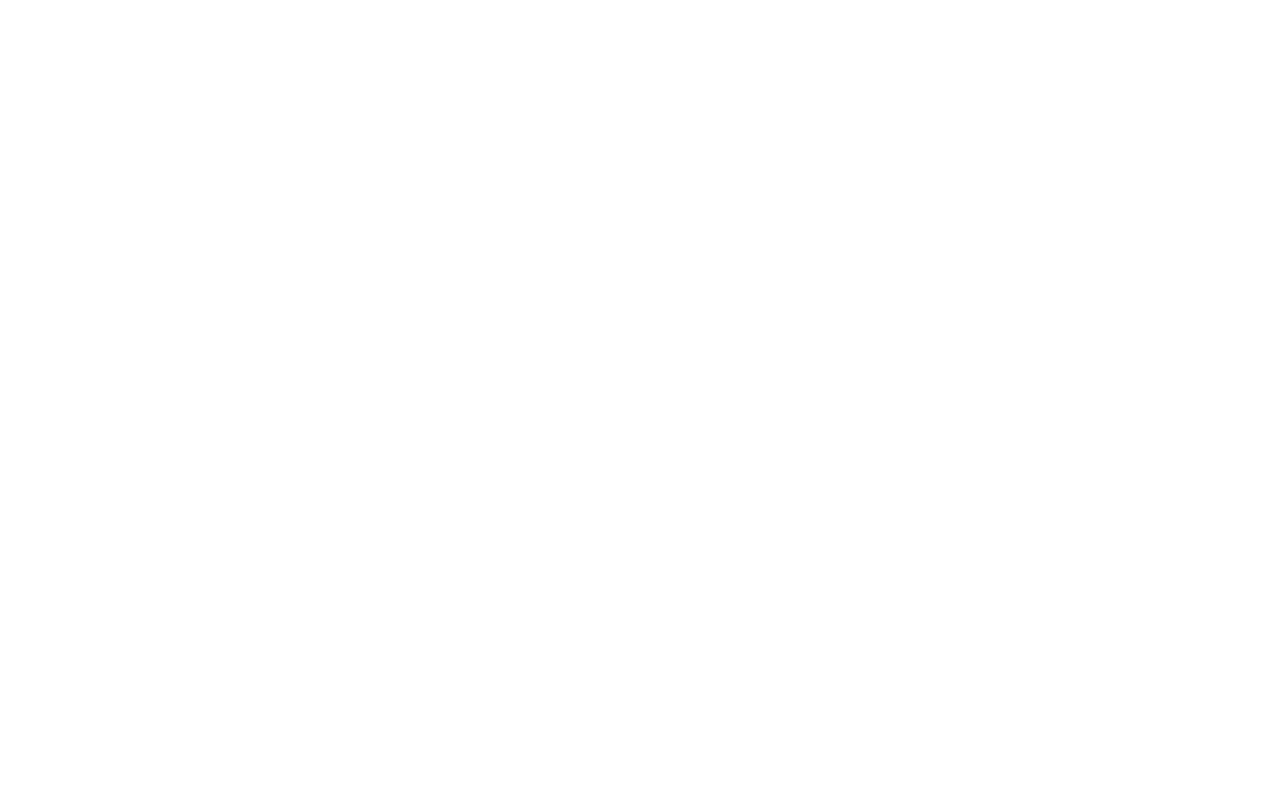
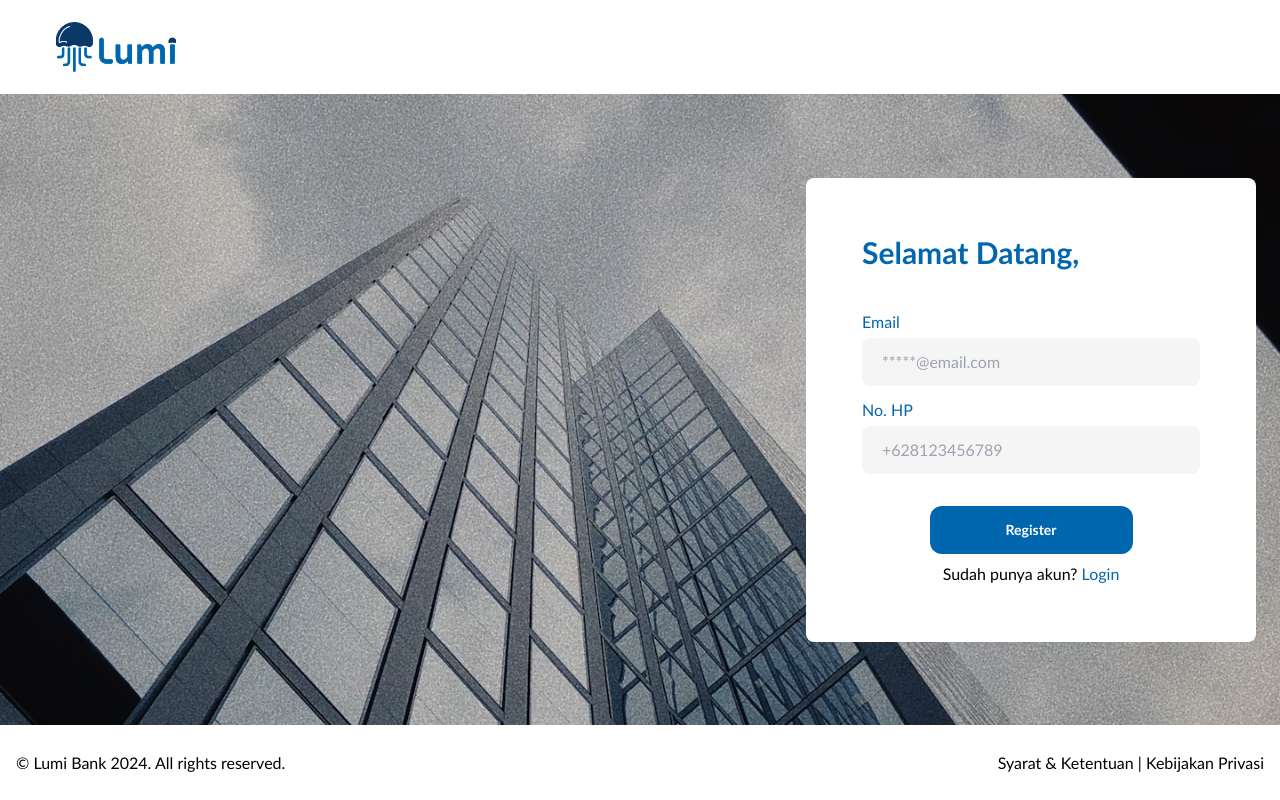
Before and after one commit to SYNRGY7-Team4/Frontend, a React (Vite) app: page /register in a window 1280 px wide. Before the commit this address had no page. Built offline with nearby package versions, Linux system fonts and the light colour scheme.

Commit message:
slicing-register-page

```diff
--- a/src/App.tsx
+++ b/src/App.tsx
@@ -1,6 +1,7 @@
 import { Route, Routes, useLocation } from "react-router-dom"
 import Button from "@/components/Button/Button"
 import { Login } from "@/pages"
+import { Register } from "@/pages"
 
 function App() {
   const location = useLocation()
@@ -27,6 +28,7 @@
         />
 
         <Route path='/login' element={<Login />} />
+        <Route path='/register' element={<Register />} />
       </Routes>
     </>
   )
--- a/src/pages/Register/register.tsx
+++ b/src/pages/Register/register.tsx
@@ -0,0 +1,63 @@
+import bgAuth from "@/assets/bg-auth.jpg"
+import { Link } from "react-router-dom"
+import Button from "@/components/Button/Button"
+import Header from "@/components/Header/Header"
+import Footer from "@/components/Footer/Footer"
+import Input from "@/components/Input/Input"
+import Label from "@/components/Label/Label"
+
+export default function Register() {
+  return (
+    <>
+      <Header />
+      <main
+        className='w-full h-[calc(100vh-73px-75px)] md:h-[calc(100vh-94px-75px)] bg-cover bg-center'
+        style={{ backgroundImage: `url(${bgAuth})` }}
+      >
+        <div className='container mx-auto px-6 flex items-center justify-center md:justify-end h-full'>
+          <div className='bg-neutral-01 px-8 py-14 md:px-14 rounded-lg w-[450px]'>
+            <h1 className='mb-10 text-3xl text-primary-blue font-bold'>
+              Selamat Datang,
+            </h1>
+            <form className='flex flex-col gap-y-8'>
+              <div className='flex flex-col gap-y-3'>
+                <div className='flex flex-col gap-y-1'>
+                  <Label htmlFor='email'>Email</Label>
+                  <Input
+                    type='email'
+                    id='email'
+                    placeholder='*****@email.com'
+                    aria-label='Masukkan email Anda'
+                  />
+                </div>
+                <div className='flex flex-col gap-y-1'>
+                  <Label htmlFor='phoneNumber'>No. HP</Label>
+                  <Input
+                    type='phoneNumber'
+                    id='phoneNumber'
+                    placeholder='+628123456789'
+                    aria-label='Masukkan nomor handphone anda! '
+                  />
+                </div>
+              </div>
+              <div className='flex flex-col gap-y-2 items-center'>
+                <Button aria-label='Tombol register'>Register</Button>
+                <p>
+                  Sudah punya akun?{" "}
+                  <Link
+                    to='/login'
+                    className='text-primary-blue'
+                    aria-label='Link menuju halaman login'
+                  >
+                    Login
+                  </Link>
+                </p>
+              </div>
+            </form>
+          </div>
+        </div>
+      </main>
+      <Footer />
+    </>
+  )
+}
--- a/src/pages/index.ts
+++ b/src/pages/index.ts
@@ -1,3 +1,5 @@
 import Login from "@/pages/Login/Login"
+import Register from "@/pages/Register/Register"
 
 export { Login }
+export { Register }
```
Also changed, not shown: 1 other file (tests, documents, lock files or other folders).
